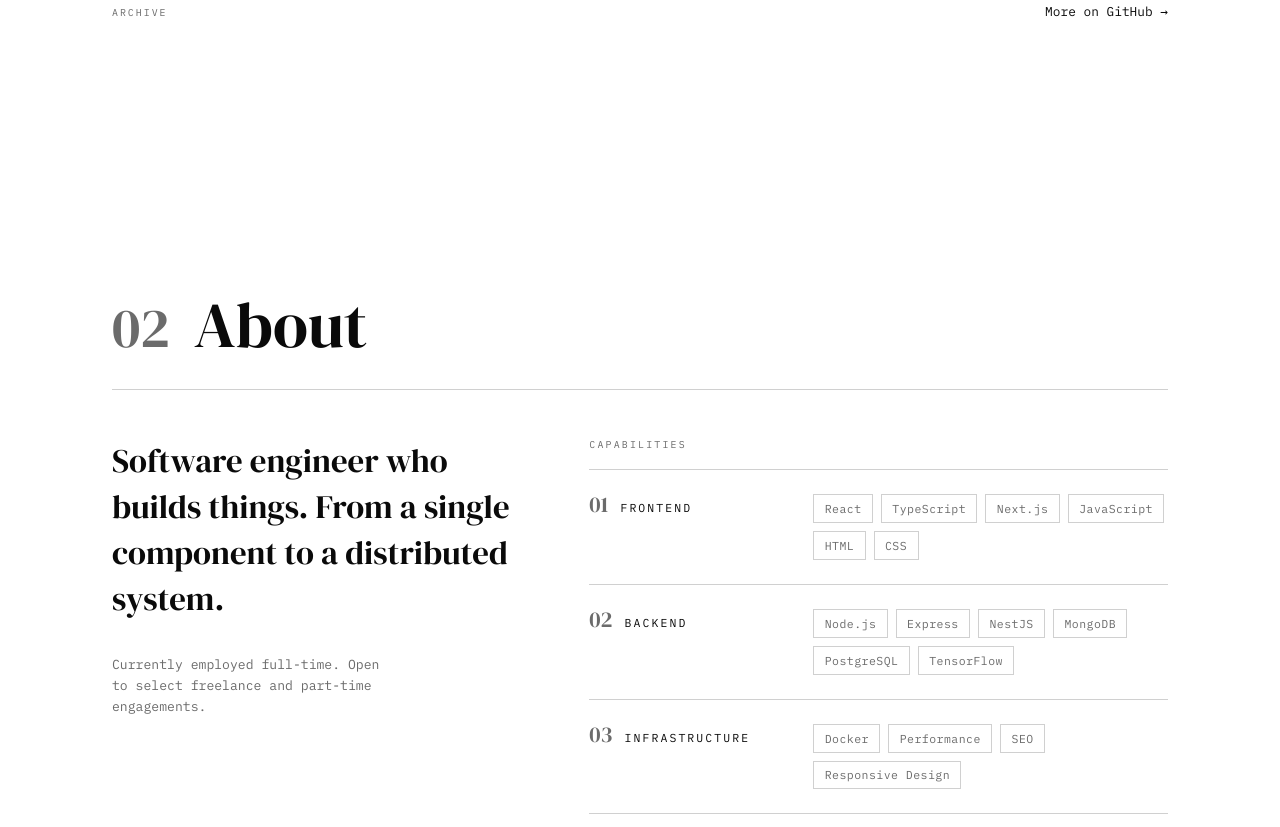
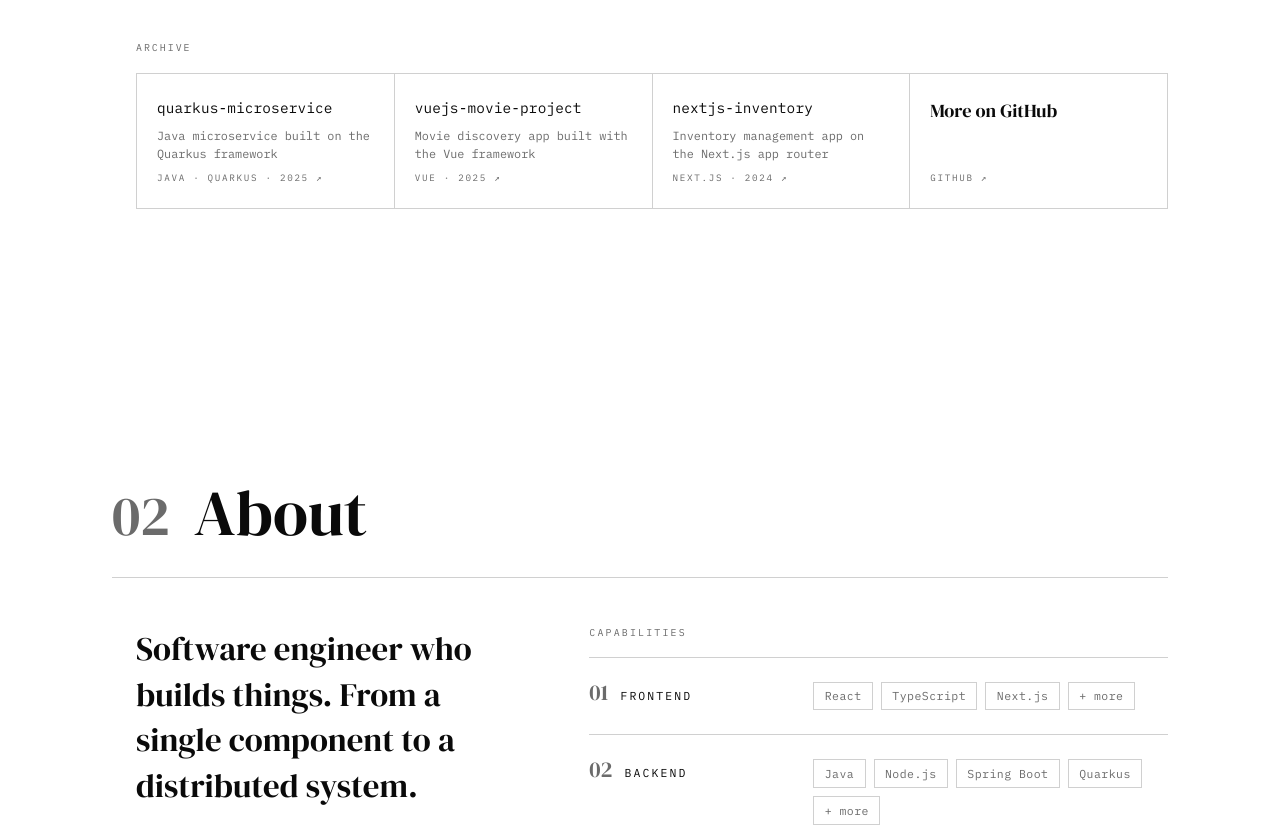
Before and after one commit to mprskalo01/rockShadow340, a React (Vite) app: page / in a window 1280 px wide. Shown: the part 1920-2747 px from the top of the page. Built offline with nearby package versions, Linux system fonts and the light colour scheme.

Commit message:
Layout refactor

```diff
--- a/index.html
+++ b/index.html
@@ -6,9 +6,9 @@
     <meta name="viewport" content="width=device-width, initial-scale=1.0" />
     <meta
       name="description"
-      content="Mario Prskalo — front-end developer with back-end integration. Selected work, skills, and contact."
+      content="Mario Prskalo is a software engineer specializing in scalable web applications, clean code, and modern best practices."
     />
-    <title>Mario Prskalo — Front-End Developer</title>
+    <title>Mario Prskalo - Software Engineer</title>
   </head>
   <body>
     <div id="root"></div>
--- a/src/components/sections/Work.tsx
+++ b/src/components/sections/Work.tsx
@@ -1,8 +1,8 @@
 import useTranslation from '../../hooks/useTranslation'
 import useIntersection from '../../hooks/useIntersection'
 import ProjectCard from '../ui/ProjectCard'
-import TextLink from '../ui/TextLink'
 import { projects } from '../../data/projects'
+import { archive } from '../../data/archive'
 
 const GITHUB = 'https://github.com/mprskalo01'
 
@@ -29,11 +29,41 @@ export default function Work() {
             <ProjectCard key={p.title} project={p} index={i + 1} />
           ))}
         </div>
-        <div ref={moreRef} className="work__more reveal">
-          <span>{t('work.archive')}</span>
-          <TextLink href={GITHUB} external>
-            {t('work.more')} →
-          </TextLink>
+        <div ref={moreRef} className="work__archive reveal">
+          <div className="work__archive-head">
+            <span className="work__archive-label">{t('work.archive')}</span>
+          </div>
+          <ul className="archive">
+            {archive.map((entry) => (
+              <li key={entry.name} className="archive__cell">
+                <a
+                  className="archive__link"
+                  href={entry.githubUrl}
+                  target="_blank"
+                  rel="noopener noreferrer"
+                >
+                  <span className="archive__name">{entry.name}</span>
+                  <span className="archive__note">{entry.note}</span>
+                  <span className="archive__meta">
+                    {entry.tech} · {entry.year} <span className="arrow">↗</span>
+                  </span>
+                </a>
+              </li>
+            ))}
+            <li className="archive__cell archive__cell--more">
+              <a
+                className="archive__link archive__link--more"
+                href={GITHUB}
+                target="_blank"
+                rel="noopener noreferrer"
+              >
+                <span className="archive__name">{t('work.more')}</span>
+                <span className="archive__meta">
+                  GitHub <span className="arrow">↗</span>
+                </span>
+              </a>
+            </li>
+          </ul>
         </div>
       </div>
     </section>
--- /dev/null
+++ b/src/data/archive.ts
@@ -0,0 +1,28 @@
+import type { ArchiveEntry } from '../types'
+
+// Secondary repositories — a curated cross-section of side projects beyond the
+// featured case studies above. Course-follow-along and practice repos are omitted.
+// English only, like project taglines (see TranslationMap note).
+export const archive: ArchiveEntry[] = [
+  {
+    name: 'quarkus-microservice',
+    note: 'Java microservice built on the Quarkus framework',
+    tech: 'Java · Quarkus',
+    year: '2025',
+    githubUrl: 'https://github.com/mprskalo01/quarkus-microservice',
+  },
+  {
+    name: 'vuejs-movie-project',
+    note: 'Movie discovery app built with the Vue framework',
+    tech: 'Vue',
+    year: '2025',
+    githubUrl: 'https://github.com/mprskalo01/vuejs-movie-project',
+  },
+  {
+    name: 'nextjs-inventory',
+    note: 'Inventory management app on the Next.js app router',
+    tech: 'Next.js',
+    year: '2024',
+    githubUrl: 'https://github.com/mprskalo01/nextjs-inventory',
+  },
+]
--- a/src/data/skills.ts
+++ b/src/data/skills.ts
@@ -3,14 +3,18 @@ import type { SkillCategory } from '../types'
 export const skillCategories: SkillCategory[] = [
   {
     title: 'Frontend',
-    skills: ['React', 'TypeScript', 'Next.js', 'JavaScript', 'HTML', 'CSS'],
+    skills: ['React', 'TypeScript', 'Next.js', '+ more'],
   },
   {
     title: 'Backend',
-    skills: ['Node.js', 'Express', 'NestJS', 'MongoDB', 'PostgreSQL', 'TensorFlow'],
+    skills: ['Java', 'Node.js', 'Spring Boot', 'Quarkus', '+ more'],
   },
   {
     title: 'Infrastructure',
-    skills: ['Docker', 'Performance', 'SEO', 'Responsive Design'],
+    skills: ['AWS', 'Docker', 'Kubernetes', 'Terraform', '+ more'],
+  },
+  {
+    title: 'Data & Messaging',
+    skills: ['PostgreSQL', 'Kafka', 'Redis', '+ more'],
   },
 ]
--- a/src/styles/components.css
+++ b/src/styles/components.css
@@ -65,6 +65,11 @@
   padding-block: 3rem;
   border-top: 1px solid var(--color-border);
   overflow: hidden;
+}
+
+/* The section header's bottom rule already opens the list — avoid a double line. */
+.work__list .project:first-child {
+  border-top: 0;
 }
 
 .work__list .project:last-child {
@@ -201,19 +206,83 @@
   font-size: 0.8rem;
 }
 
-/* ---------- Work archive line ---------- */
-.work__more {
-  display: flex;
-  align-items: baseline;
-  justify-content: space-between;
-  gap: 1rem;
-  padding-top: 2rem;
-  font-size: 0.8rem;
+/* ---------- Work archive ---------- */
+.work__archive {
+  margin-top: 4rem;
+  /* Match the project copy's inset from the section edge (.project__main). */
+  padding-left: 1.5rem;
 }
 
-.work__more > span {
+.work__archive-head {
+  padding-bottom: 1rem;
+}
+
+.work__archive-label {
   font-size: 0.62rem;
   text-transform: uppercase;
   letter-spacing: 0.2em;
   color: var(--color-muted);
 }
+
+/* Columns that wrap on their own — hairlines drawn by a 1px gap over a
+   border-coloured backing, so adjacent cells never double up to 2px. */
+.archive {
+  display: grid;
+  grid-template-columns: repeat(auto-fit, minmax(13rem, 1fr));
+  gap: 1px;
+  background: var(--color-border);
+  border: 1px solid var(--color-border);
+}
+
+.archive__cell {
+  background: var(--color-bg);
+}
+
+.archive__link {
+  display: flex;
+  flex-direction: column;
+  gap: 0.55rem;
+  height: 100%;
+  padding: 1.4rem 1.25rem;
+  color: var(--color-muted);
+  transition: color 200ms var(--ease);
+}
+
+.archive__link:hover {
+  color: var(--color-text);
+}
+
+.archive__name {
+  font-size: 0.9rem;
+  letter-spacing: 0.01em;
+  overflow-wrap: anywhere;
+  color: var(--color-text);
+  transition: transform 200ms var(--ease);
+}
+
+.archive__link:hover .archive__name {
+  transform: translateX(4px);
+}
+
+.archive__note {
+  flex: 1;
+  font-size: 0.74rem;
+  line-height: 1.5;
+}
+
+.archive__meta {
+  font-size: 0.58rem;
+  text-transform: uppercase;
+  letter-spacing: 0.18em;
+}
+
+/* The "see more" cell reads as a quiet CTA, not a project. */
+.archive__link--more {
+  justify-content: space-between;
+}
+
+.archive__link--more .archive__name {
+  font-family: var(--font-display);
+  font-size: 1.15rem;
+  letter-spacing: 0;
+}
--- a/src/styles/sections.css
+++ b/src/styles/sections.css
@@ -150,6 +150,11 @@
   }
 }
 
+/* Match the project copy's inset from the section edge (.project__main). */
+.about__intro {
+  padding-left: 1.5rem;
+}
+
 .about__bio {
   font-family: var(--font-display);
   font-size: clamp(1.4rem, 2.6vw, 2.05rem);
@@ -180,7 +185,8 @@
 
 .matrix__row {
   display: grid;
-  grid-template-columns: auto 1fr;
+  /* Mobile: skills stack under the category for a more fluid read. */
+  grid-template-columns: 1fr;
   align-items: start;
   gap: 1.25rem 2rem;
   padding-block: 1.5rem;
@@ -242,6 +248,8 @@
   flex-direction: column;
   align-items: flex-start;
   gap: 1.75rem;
+  /* Match the project copy's inset from the section edge (.project__main). */
+  padding-left: 1.5rem;
 }
 
 .contact__line {
```
Also changed, not shown: src/types/index.ts (+9 -0 lines).
